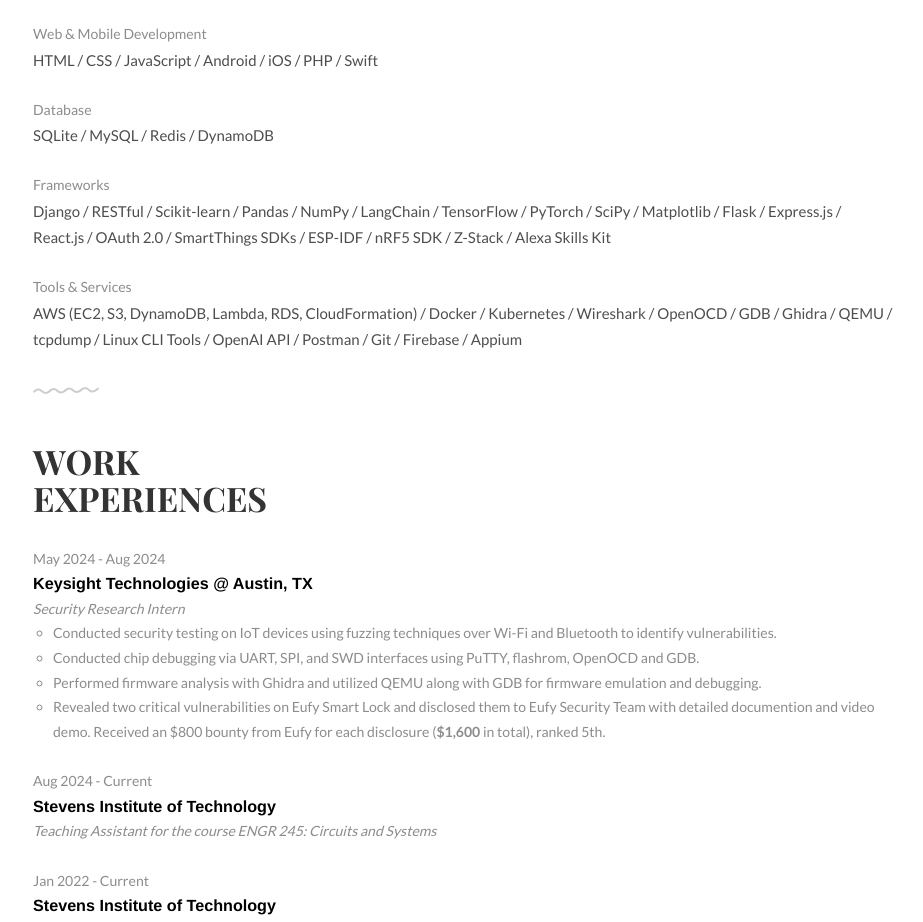
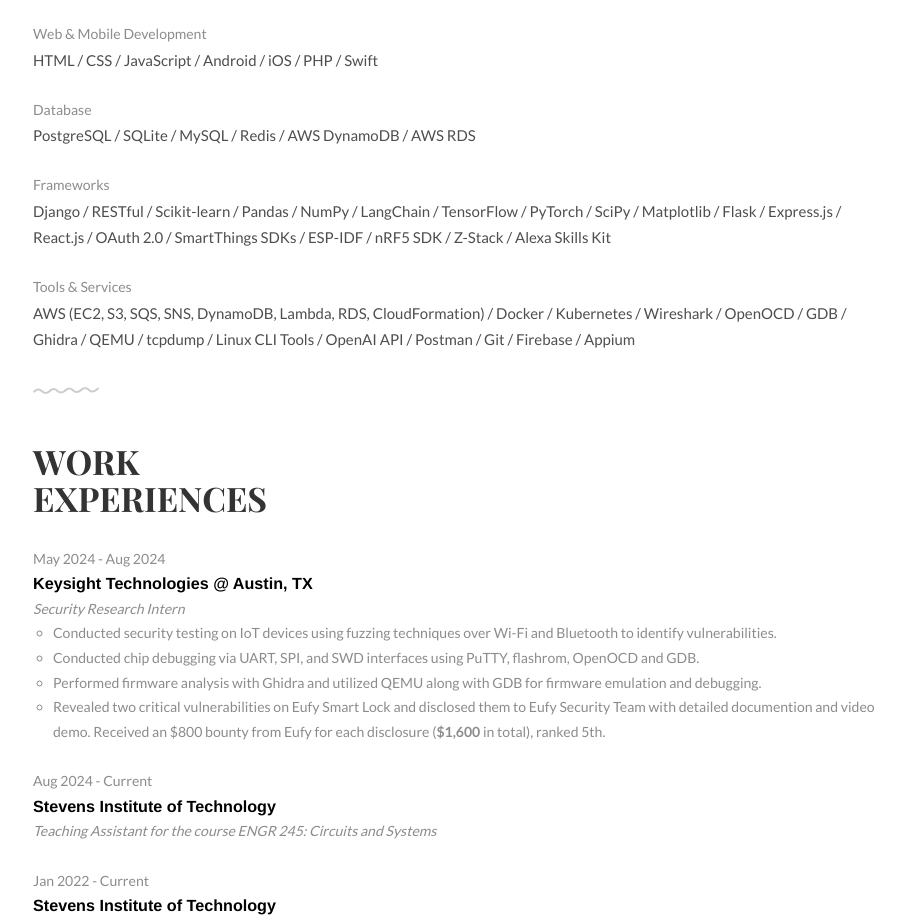
Before and after one commit to XueningXu/xueningxu-profile, a website: page index.html in a window 1280 px wide. Shown: the part 3671-4593 px from the top of the page, without its empty margins (177-1100 px from the left). Drawn offline with nearby package versions, Linux system fonts and the light colour scheme.

Commit message:
Update index.html

```diff
--- a/index.html
+++ b/index.html
@@ -212,7 +212,7 @@
 			</ul>
 			<ul class="skill-list list-flat">
 				<li>Database</li>
-				<li>SQLite / MySQL / Redis / DynamoDB</li>
+				<li>PostgreSQL / SQLite / MySQL / Redis / AWS DynamoDB / AWS RDS</li>
 			</ul>
 			<ul class="skill-list list-flat">
 				<li>Frameworks</li>
@@ -220,7 +220,7 @@
 			</ul>
 			<ul class="skill-list list-flat">
 				<li>Tools & Services</li>
-				<li>AWS (EC2, S3, DynamoDB, Lambda, RDS, CloudFormation) / Docker / Kubernetes / Wireshark / OpenOCD / GDB / Ghidra / QEMU / tcpdump / Linux CLI Tools / OpenAI API / Postman / Git / Firebase / Appium</li>
+				<li>AWS (EC2, S3, SQS, SNS, DynamoDB, Lambda, RDS, CloudFormation) / Docker / Kubernetes / Wireshark / OpenOCD / GDB / Ghidra / QEMU / tcpdump / Linux CLI Tools / OpenAI API / Postman / Git / Firebase / Appium</li>
 			</ul>
 		</div>
 	</div>
```
